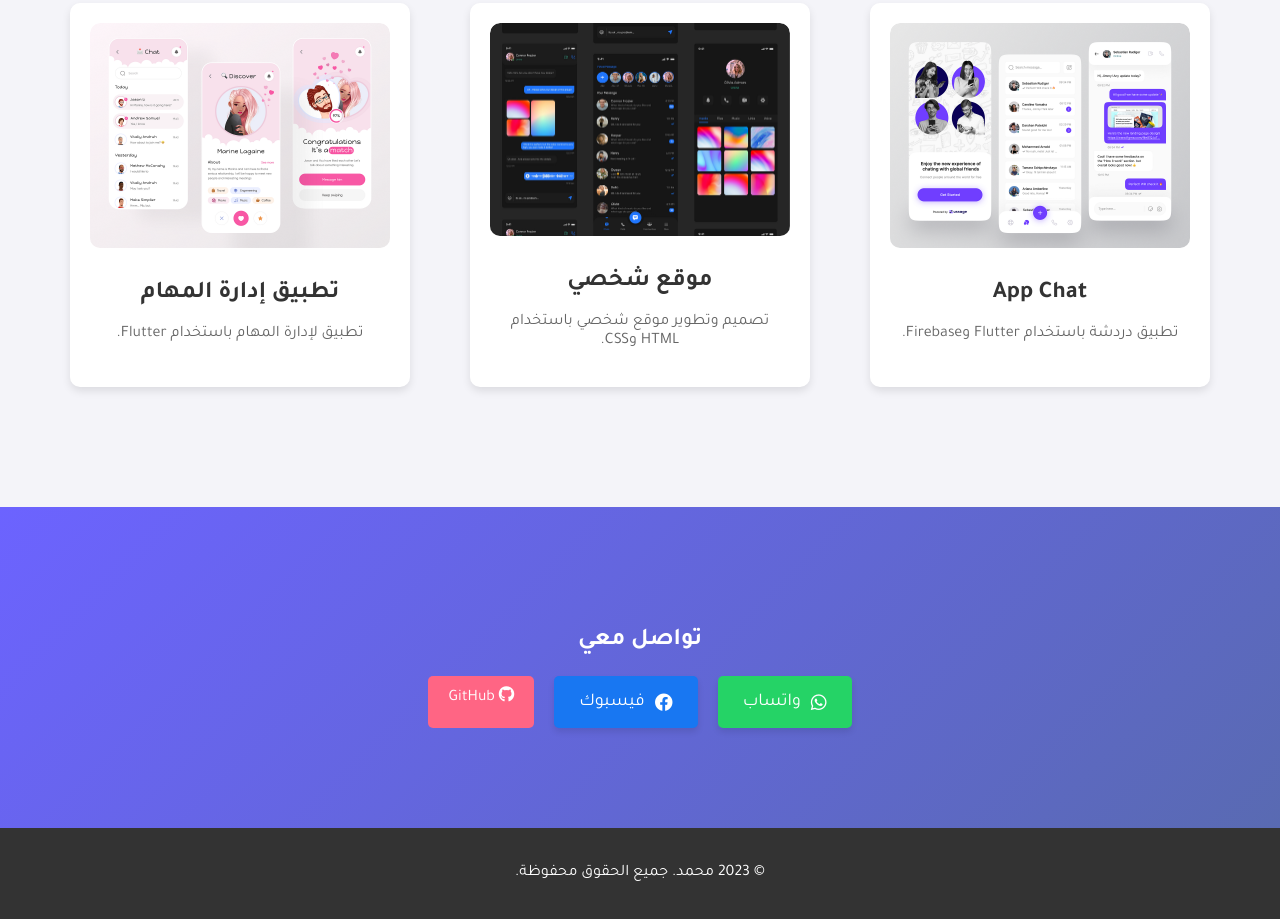
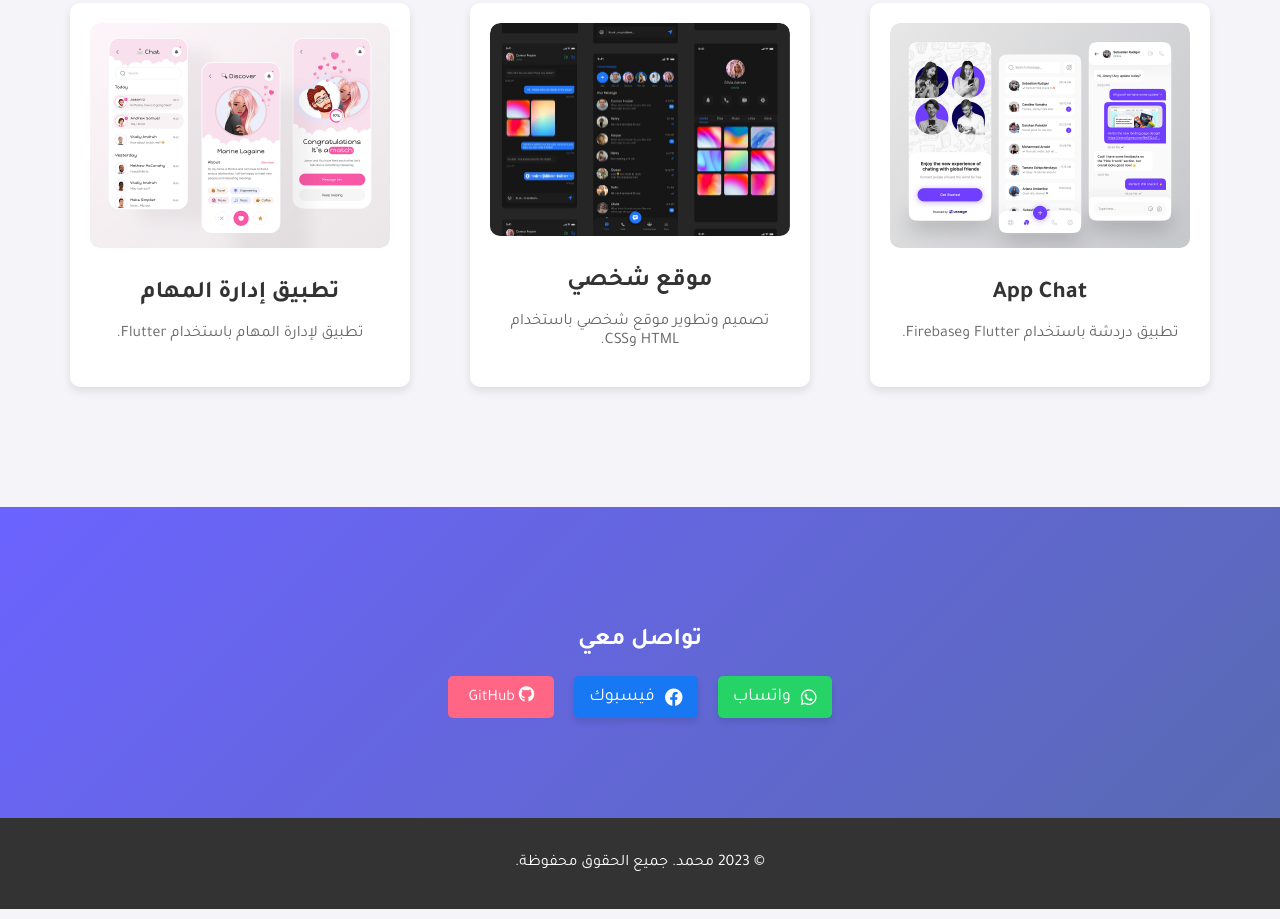
Before and after one commit to Mohamed-Mewafy/Mohamed, a plain HTML site: page index.html in a window 1280 px wide. Shown: the part 1346-2265 px from the top of the page. Drawn offline with nearby package versions, Linux system fonts and the light colour scheme.

Commit message:
Update styles.css

```diff
--- a/src/styles.css
+++ b/src/styles.css
@@ -383,7 +383,7 @@ body.dark-mode .project-card p {
   display: inline-flex;
   align-items: center;
   gap: 10px;
-  padding: 15px 25px;
+  padding: 10px 15px;
   border-radius: 5px;
   text-decoration: none;
   color: white;
```
